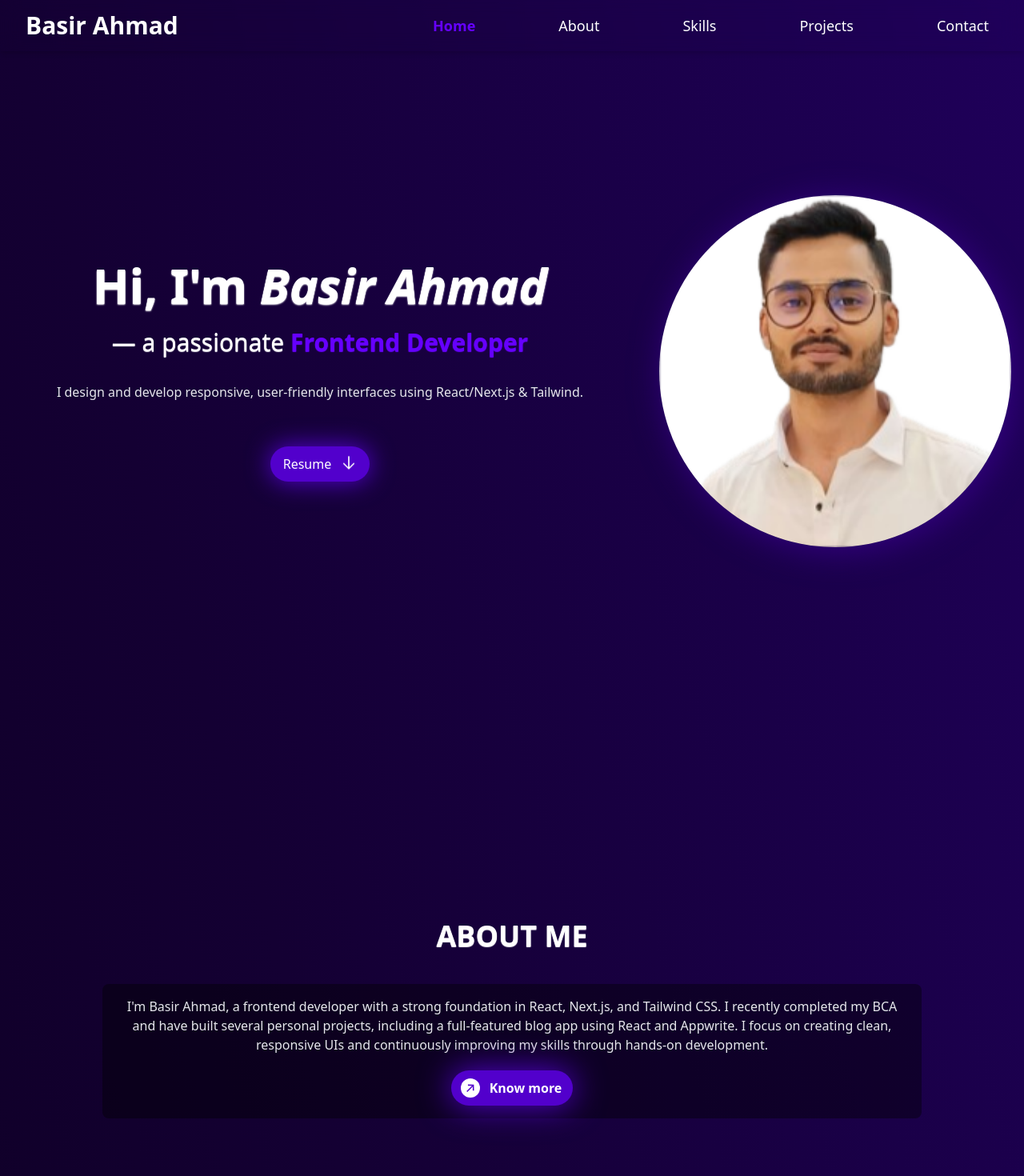
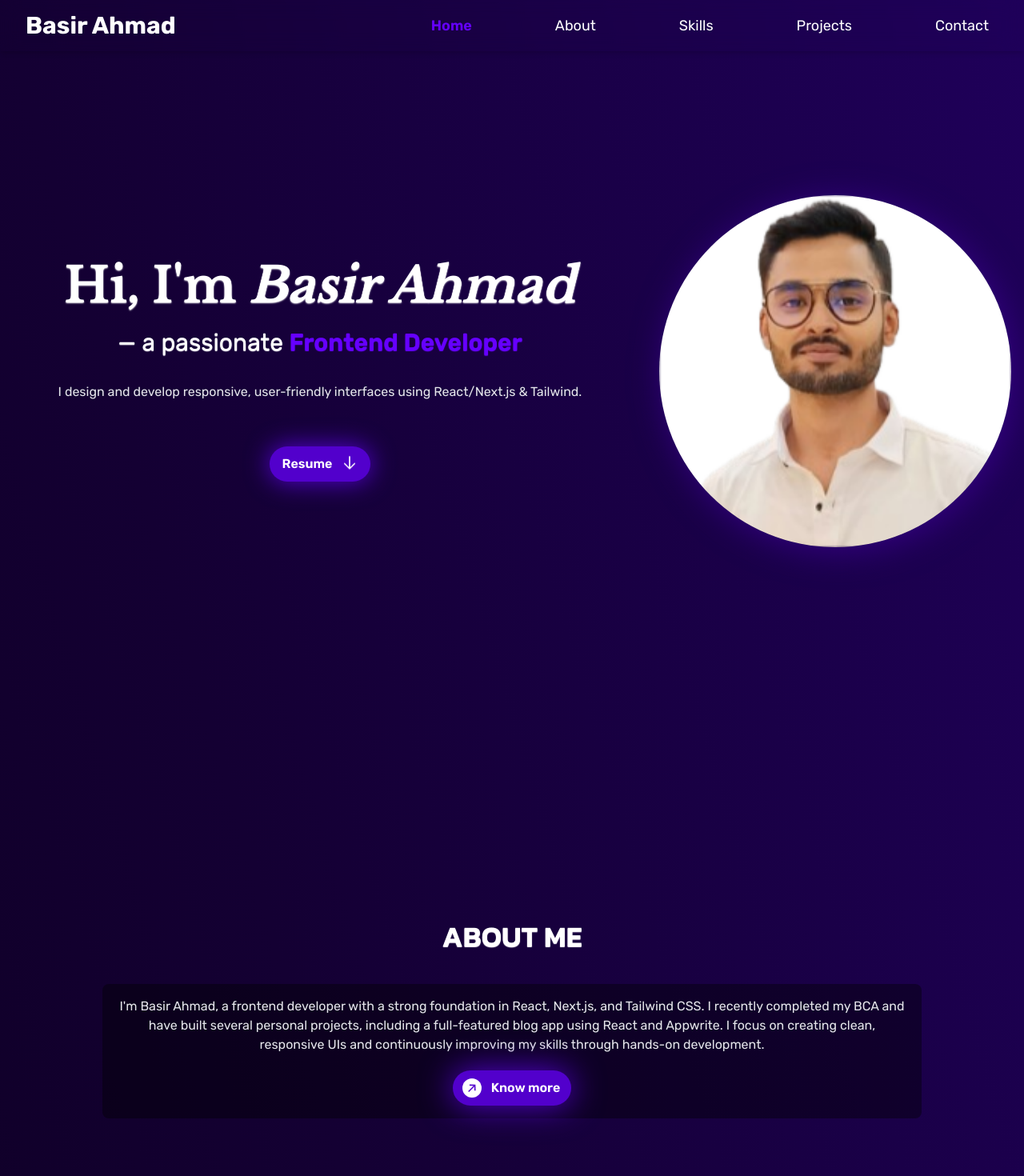
Before and after one commit to thebeliever1812/personal-portfolio, a Next.js app: page / in a window 1280 px wide. Shown: the top 1470 px of the page at 80% size. Built offline with nearby package versions, Linux system fonts and the light colour scheme.

Commit message:
Refactor components to use Rubik and Kanit fonts; update Footer copyright year to 2025

```diff
--- a/app/components/Footer/Footer.tsx
+++ b/app/components/Footer/Footer.tsx
@@ -1,11 +1,18 @@
 import Link from 'next/link'
 import React from 'react'
 import { FooterIcons } from './index'
+import { Rubik } from 'next/font/google'
+
+const rubik = Rubik({
+    weight: ['400', '500', '600', '700'],
+    subsets: ['latin'],
+    variable: '--font-rubik',
+})
 
 const Footer: React.FC = () => {
     return (
-        <div className='footer w-full bg-black p-4 text-center text-sm text-gray-300 flex flex-col items-center justify-between gap-4 space-y-3'>
-            <section className='flex flex-col items-center justify-center lg:flex-row lg:justify-around w-full max-w-6xl px-4'>
+        <div className={`footer w-full bg-black p-4 text-center text-sm text-gray-300 flex flex-col items-center justify-between gap-4 space-y-3 ${rubik.className}`}>
+            <section className={`flex flex-col items-center justify-center lg:flex-row lg:justify-around w-full max-w-6xl px-4 ${rubik.className}`}>
                 <Link href="/" className=''><h2 className='text-white text-2xl font-semibold'>Basir Ahmad</h2></Link>
                 <ul className='flex gap-4 text-sm'>
                     <Link href="/about" className=''><li className='text-gray-400 hover:text-white duration-300 active:text-white'>About</li></Link>
@@ -17,7 +24,7 @@ const Footer: React.FC = () => {
 
             <section className='flex flex-col items-center justify-center gap-4 w-full max-w-6xl px-4'>
                 <FooterIcons />
-                <p className='text-gray-400 select-none'>© 2023 Basir Ahmad. All rights reserved.</p>
+                <p className='text-gray-400 select-none'>© 2025 Basir Ahmad. All rights reserved.</p>
             </section>
         </div>
     )
--- a/app/components/Header/Navbar.tsx
+++ b/app/components/Header/Navbar.tsx
@@ -4,11 +4,18 @@ import Link from 'next/link'
 import { TbMenuDeep } from "react-icons/tb";
 import { IoClose } from "react-icons/io5";
 import NavItems from './NavItems';
+import { Rubik } from 'next/font/google';
+
+const rubik = Rubik({
+    weight: ['400', '500', '600', '700'],
+    subsets: ['latin'],
+    variable: '--font-rubik',
+})
 
 const Navbar: React.FC = () => {
     const [showMobileNavItems, setShowMobileNavItems] = useState<boolean>(false)
     return (
-        <div className=''>
+        <div className={`${rubik.className}`}>
             <nav className={`z-40 px-4 sm:px-8 py-2 flex gap-0 justify-between w-full h-16 items-center ${showMobileNavItems && 'bg-black'} fixed backdrop-blur-md shadow-md`}>
                 <h2 className='text-xl md:text-3xl flex justify-center items-center overflow-hidden cursor-pointer'>
                     <Link href={'/'}><strong>Basir Ahmad</strong></Link>
--- a/app/components/Heading.tsx
+++ b/app/components/Heading.tsx
@@ -1,13 +1,20 @@
 import React from 'react'
+import {Kanit} from "next/font/google";
 
 interface Props {
     children: React.ReactNode
 }
 
+const kanit = Kanit({
+    weight: ['400', '500', '600', '700'],
+    subsets: ['latin'],
+    variable: '--font-kanit',
+})
+
 const Heading: React.FC<Props> = ({ children }) => {
     return (
         <div className='w-full flex justify-center'>
-            <h1 className='text-3xl lg:text-4xl font-semibold text-shadow-xs text-shadow-current select-none mx-auto my-3 md:my-5 text-center'>{children}</h1>
+            <h1 className={`text-4xl lg:text-4xl font-semibold text-shadow-xs text-shadow-current select-none mx-auto my-3 md:my-5 text-center ${kanit.className}`}>{children}</h1>
         </div>
     )
 }
--- a/app/components/HomePageSections/HeroSection.tsx
+++ b/app/components/HomePageSections/HeroSection.tsx
@@ -1,19 +1,34 @@
 import React from 'react'
 import { ResumeButton } from "../index";
+import { Libre_Baskerville, Rubik } from 'next/font/google'
+
+const heroFont = Libre_Baskerville({
+    weight: ['400', '700'],
+    subsets: ['latin'],
+    variable: '--font-libre-baskerville',
+})
+
+const rubik = Rubik({
+    weight: ['400', '500', '600', '700'],
+    subsets: ['latin'],
+    variable: '--font-rubik',
+})
 
 const HeroSection: React.FC = () => {
     return (
         <section className="hero-section w-full min-h-screen rounded-lg px-4 flex flex-col md:flex-row-reverse gap-5 lg:gap-10 justify-start md:justify-center py-20 md:py-0 items-center">
             <img src="/profile_picture.png" alt="Basir Ahmad smiling in a professional headshot, wearing a neutral shirt, set against a simple background. The mood is friendly and approachable. No visible text in the image." className="w-72 md:w-sm lg:w-lg mx-auto sm:m-0 rounded-full bg-cover bg-center shadow-[5px_5px_40px_0_#330080] select-none" />
             <section className='flex flex-col items-center justify-center text-center gap-2 md:gap-4 w-full max-w-3xl'>
-                <h1 className="text-3xl lg:text-4xl xl:text-6xl font-bold text-shadow-sm text-shadow-current select-none">
+                <h1 className={`text-3xl lg:text-4xl xl:text-6xl font-bold text-shadow-sm text-shadow-current select-none ${heroFont.className}`}>
                     Hi, I'm <i>Basir Ahmad</i>
                 </h1>
-                <h2 className="text-xl lg:text-2xl xl:text-3xl md:pt-2 text-shadow-xs text-shadow-current select-none">
+                <h2 className={`text-xl lg:text-2xl xl:text-3xl md:pt-2 text-shadow-xs text-shadow-current select-none ${rubik.className}`}>
                     — a passionate <span className="text-[#6600ff] font-semibold">Frontend Developer</span>
                 </h2>
-                <p className="text-gray-200 pt-2 md:pt-4 text-center">I design and develop responsive, user-friendly interfaces using React/Next.js & Tailwind.</p>
-                <ResumeButton />
+                <p className={`text-gray-200 pt-2 md:pt-4 text-center ${rubik.className}`}>I design and develop responsive, user-friendly interfaces using React/Next.js & Tailwind.</p>
+                <div className={`pt-8 sm:pt-10 w-full ${rubik.className}`}>
+                    <ResumeButton />
+                </div>
             </section>
         </section>
     )
--- a/app/components/HomePageSections/ParaContent.tsx
+++ b/app/components/HomePageSections/ParaContent.tsx
@@ -1,13 +1,20 @@
 import React from 'react'
+import { Rubik } from "next/font/google"
 
 interface Props {
     children: React.ReactNode
 }
 
+const savate = Rubik({
+    variable: '--font-savate',
+    subsets: ['latin'],
+    weight: ['400', '500', '600', '700'],
+})
+
 const ParaContent: React.FC<Props> = ({ children }) => {
     return (
         <div className='w-full flex justify-center'>
-            <div className='bg-black/40 p-4 rounded-lg space-y-5 w-full max-w-5xl text-center'>
+            <div className={`bg-black/40 p-4 rounded-lg space-y-5 w-full max-w-5xl text-center ${savate.className} text-white`}>
                 {children}
             </div>
         </div>
--- a/app/components/HomePageSections/ProjectSpotlight.tsx
+++ b/app/components/HomePageSections/ProjectSpotlight.tsx
@@ -2,6 +2,13 @@ import React from 'react'
 import { Heading, Button, CTAButton, Container } from '../index'
 import style from './ProjectSpotlight.module.css'
 import { ParaContent } from './index'
+import { Rubik } from 'next/font/google'
+
+const rubik = Rubik({
+    weight: ['400', '500', '600', '700'],
+    subsets: ['latin'],
+    variable: '--font-rubik',
+})
 
 const ProjectSpotlight: React.FC = () => {
     return (
@@ -11,7 +18,7 @@ const ProjectSpotlight: React.FC = () => {
             </Heading>
             <div className='flex flex-col justify-center items-center'>
                 <div className='bg-black w-full lg:min-w-[400px] max-w-2xl p-3 md:p-4 rounded-lg border-2 border-dotted border-[#5200cc] hover:scale-103 duration-500 hover:shadow-[0_0_20px_1px_#5200cc] space-y-2 md:space-y-0 flex md:gap-5 flex-col md:flex-row md:items-start'>
-                    <section className='name-description p-1 w-full space-y-2 '>
+                    <section className={`name-description p-1 w-full space-y-2 ${rubik.className}`}>
                         <h3 className='text-xl font-semibold text-[#5200cc]'>
                             Whisprr - Full Stack Blog Web App
                         </h3>
@@ -20,7 +27,7 @@ const ProjectSpotlight: React.FC = () => {
                         </p>
                     </section>
 
-                    <section className='tech-stack flex justify-start items-start gap-2 w-full p-1 flex-wrap '>
+                    <section className={`tech-stack flex justify-start items-start gap-2 w-full p-1 flex-wrap ${rubik.className}`}>
                         <div className={style.techStyle}>
                             <span>React</span>
                         </div>
@@ -44,7 +51,7 @@ const ProjectSpotlight: React.FC = () => {
 
                 <div className='border h-8'></div>
 
-                <div className='bg-white w-full max-w-2xl p-1 rounded-lg border-2 border-dotted border-[#5200cc] hover:scale-103 duration-500 hover:shadow-[0_0_20px_1px_#5200cc] overflow-hidden relative group'>
+                <div className={`bg-white w-full max-w-2xl p-1 rounded-lg border-2 border-dotted border-[#5200cc] hover:scale-103 duration-500 hover:shadow-[0_0_20px_1px_#5200cc] overflow-hidden relative group ${rubik.className}`}>
                     <img src="whisprr.png" alt="whisprr-project-screenshot" className='w-full h-full object-cover object-center rounded-lg' />
                     <div className='absolute w-2/3 h-full bg-[#5200cc]/80 right-0 top-0 translate-x-[100%] group-hover:translate-x-0 duration-500 p-2 xl:flex gap-2 justify-evenly items-center hidden'>
                         <Button path={'https://whisprr-fawn.vercel.app'}>
@@ -57,7 +64,7 @@ const ProjectSpotlight: React.FC = () => {
                 </div>
             </div>
 
-            <div className='w-full flex gap-2 sm:gap-3 md:gap-4 lg:gap-5 justify-center xl:hidden'>
+            <div className={`w-full flex gap-2 sm:gap-3 md:gap-4 lg:gap-5 justify-center xl:hidden ${rubik.className}`}>
                 <Button path={'https://whisprr-fawn.vercel.app'}>
                     Live Demo
                 </Button>
--- a/app/components/HomePageSections/SkillGroup.tsx
+++ b/app/components/HomePageSections/SkillGroup.tsx
@@ -34,7 +34,7 @@ const SkillGroup: React.FC = () => {
                                 <span className='lg:text-black lg:group-hover:text-[#330080] text-5xl duration-500 text-[#330080]'>{icon}</span>
                             </div>
                             <div className='w-full h-full flex justify-center items-start lg:items-center mt-2 lg:mt-0'>
-                                <span className='text-2xl rotate-[270deg] absolute bottom-20 right-0 left-0 duration-200 opacity-100 group-hover:opacity-0 lg:block hidden'>
+                                <span className='text-xl rotate-[270deg] absolute bottom-20 right-0 left-0 duration-200 opacity-100 group-hover:opacity-0 lg:block hidden'>
                                     {skill}
                                 </span>
                                 <span className='lg:opacity-0 lg:group-hover:opacity-100'>
--- a/app/components/ResumeButton.tsx
+++ b/app/components/ResumeButton.tsx
@@ -3,9 +3,8 @@ import React from 'react'
 
 const ResumeButton: React.FC = () => {
     return (
-        <div className="pt-8 sm:pt-10 w-full">
         <button
-                className="cursor-pointer flex justify-between items-center bg-[#5200cc] px-4 py-2.5 rounded-full text-white hover:bg-[#3d0099] hover:scale-105 duration-300 hover:ring-1 gap-3 shadow-[0_0_30px_1px_#5200cc] hover:shadow-[0_0_50px_7px_#3d0099] mx-auto"
+            className="cursor-pointer flex justify-between items-center bg-[#5200cc] px-4 py-2.5 rounded-full text-white hover:bg-[#3d0099] hover:scale-105 duration-300 hover:ring-1 gap-3 shadow-[0_0_30px_1px_#5200cc] hover:shadow-[0_0_50px_7px_#3d0099] mx-auto font-semibold"
         >
             Resume
             <svg
@@ -23,7 +22,6 @@ const ResumeButton: React.FC = () => {
                 ></path>
             </svg>
         </button>
-        </div>
     )
 }
 
--- a/app/page.tsx
+++ b/app/page.tsx
@@ -1,6 +1,7 @@
+import { Metadata } from "next";
 import { HeroSection, AboutMeSection, ProjectSpotlight, CoreTechnologies, ContactSection } from "./components/HomePageSections";
 
-export const metadata = {
+export const metadata: Metadata = {
   title: 'Home | Basir Ahmad',
   description:
     'Welcome to the portfolio of Basir Ahmad, a frontend developer crafting responsive web apps using React, Next.js, Tailwind CSS, and TypeScript.',
```
Also changed, not shown: app/layout.tsx (+0 -11 lines). Lines whose indentation alone changed are shown as unchanged.
